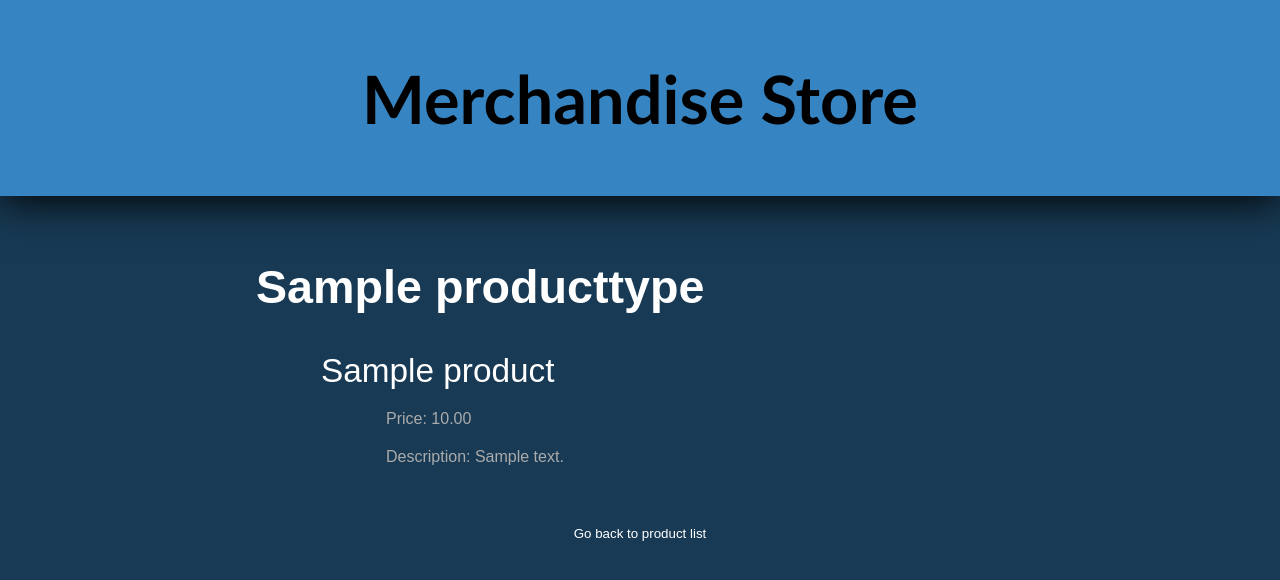
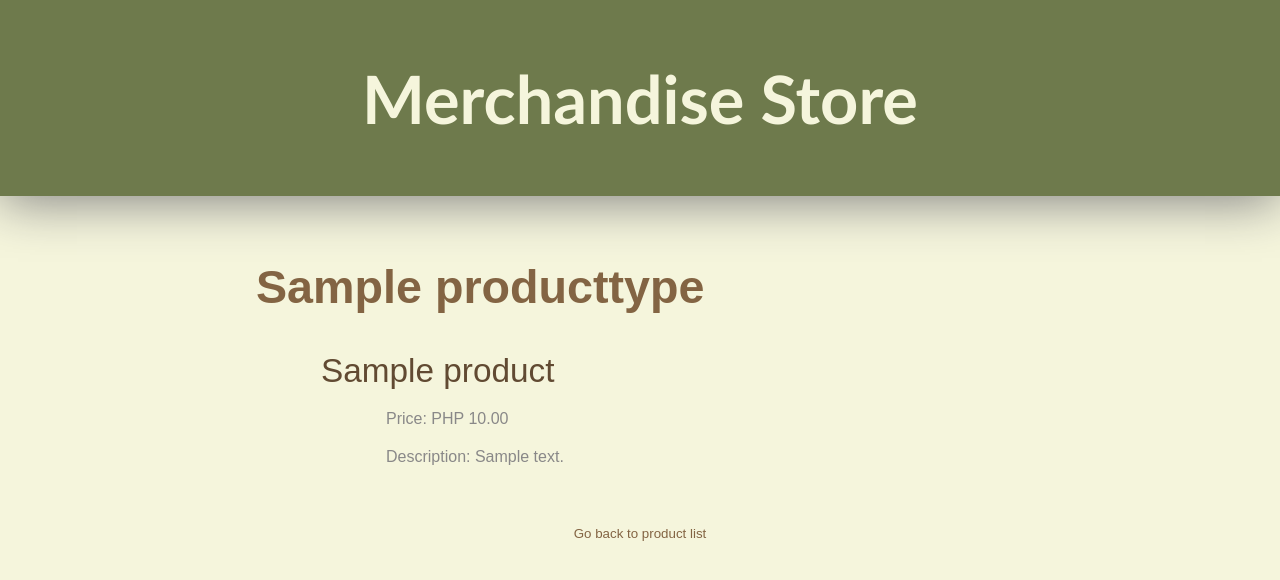
Before and after one commit to AdrMrcs/hobbysite-E-1, a Django app: page /merchstore/item/1 in a window 1280 px wide. Shown: the top 580 px of the page. Run offline with Django 5.2, Linux system fonts and the light colour scheme; tables that the repository leaves empty hold one stand-in row (values such as "Sample post").

Commit message:
updated templates

```diff
--- a/templates/product_detail.html
+++ b/templates/product_detail.html
@@ -5,20 +5,20 @@
     <style>
         body {
         margin: 0;
-        background-color: #183a54;
+        background-color: beige;
         }
         .header {
         margin: 0;
         padding: 10pt;
-        background: #3685c2;
-        color: black;
-        box-shadow: 0px 5px 40px black;
+        background: #6e7a4c;
+        color: beige;
+        box-shadow: 0px 5px 50px #808080;
         }
         .content {
         width: 60%;
         padding-top: 25px;
         margin: auto;
-        color: white;
+        color: #836443;
         }
         h1 {
         text-align: center;
@@ -42,22 +42,22 @@
         list-style-type: none;
         font-family: 'arial';
         font-weight: 100;
-        color: #ababab;
+        color: #898888;
         margin: 20px 25px;
         }
         a {
         text-decoration: none;
-        color: white;
+        color: #836443;
         }
         a:hover{
-        background-color: #3685c2;
+        background-color: #6e7a4c;
         border-radius: 5pt;
         padding: 5pt;
-        color: black;
+        color: beige;
         }
         .productname {
         font-size: 25pt;
-        color: white;
+        color: #614a32;
         }
     </style>
 
@@ -71,7 +71,7 @@
             {% for product in object.products.all %}
                 <li><span class="productname">{{product.name}}</span>
                     <ul>
-                        <li>Price: {{product.price}}</li>
+                        <li>Price: PHP {{product.price}}</li>
                         <li>
                             Description: {{product.description}}
                         </li>
@@ -82,5 +82,4 @@
         <h3><a href="/merchstore/items">Go back to product list</a></h3>
     </div>
 
-
 {% endblock %}
```
Also changed, not shown: templates/product_list.html (+10 -12 lines).
